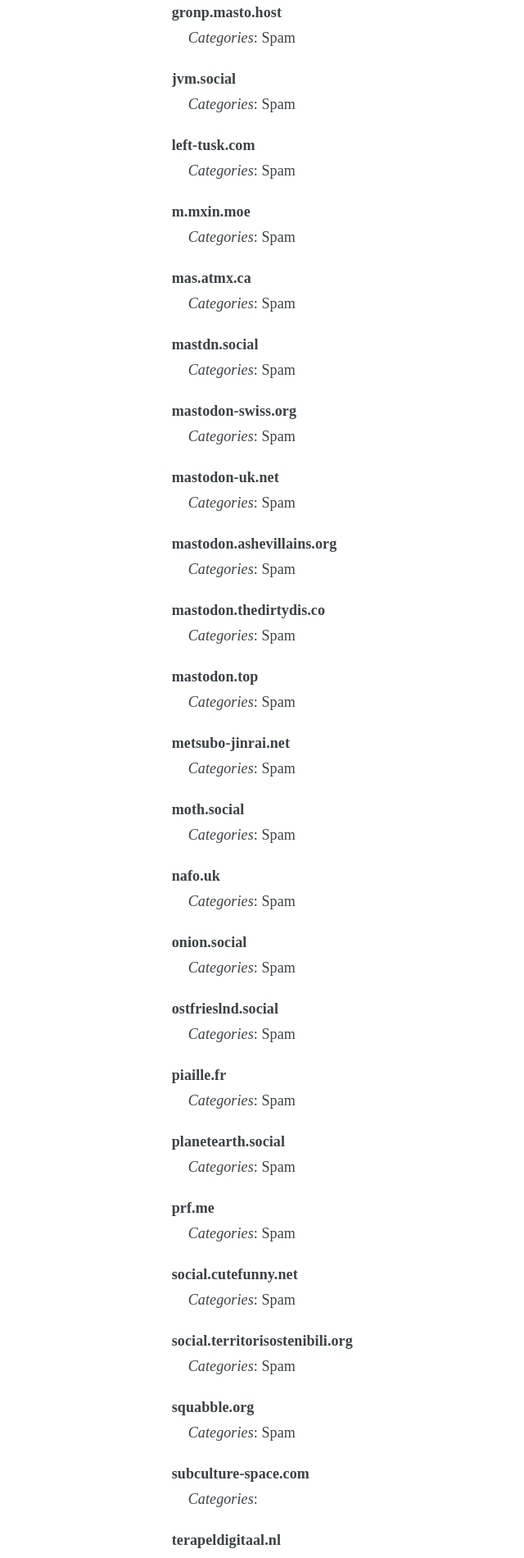
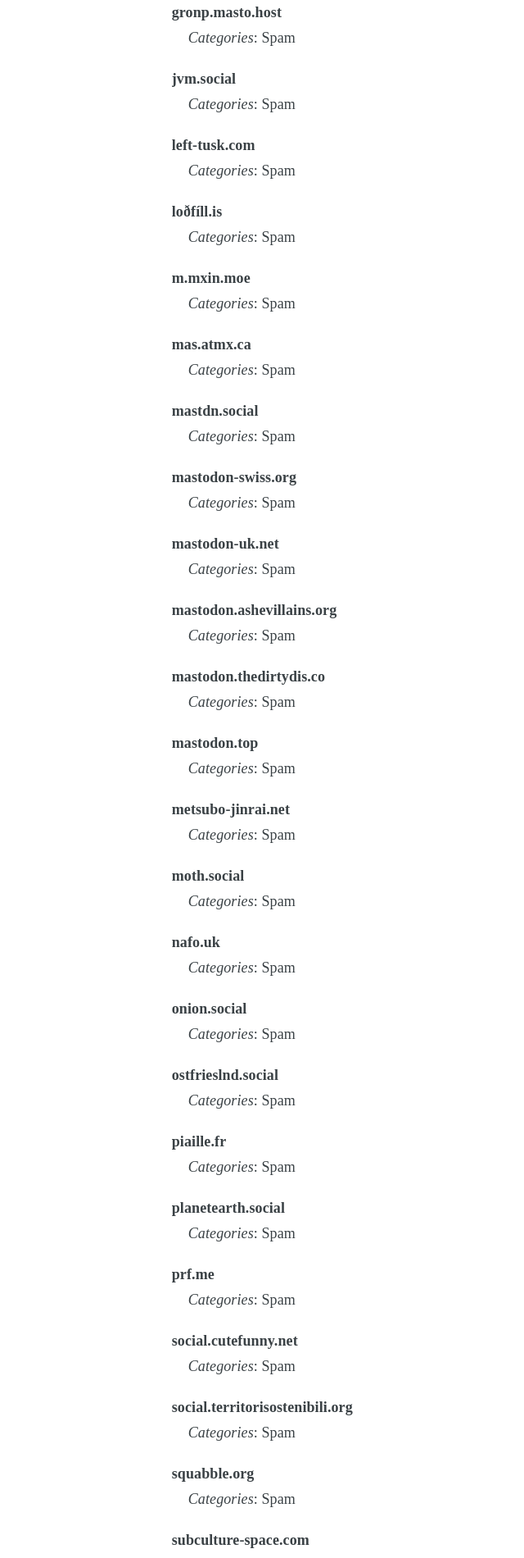
Before and after one commit to chaossocial/meta, a Jekyll site: the page built from federation.md, in a window 1280 px wide. Shown: the part 1801-3701 px from the top of the page at 82% size, without its empty margins (220-860 px from the left). Built offline with Jekyll 4.4.1, drawn with Linux system fonts in a browser that asks for light colours; some of the changed text lies outside the part shown.

Commit message:
Limit loðfíll.is

```diff
--- a/_data/limited_instances.json
+++ b/_data/limited_instances.json
@@ -106,6 +106,15 @@
   },
   {
     "instance": "left-tusk.com",
+    "tags": [
+      "SPAM"
+    ],
+    "receipts": [],
+    "comment_en": "",
+    "comment_de": ""
+  },
+  {
+    "instance": "loðfíll.is",
     "tags": [
       "SPAM"
     ],
```
